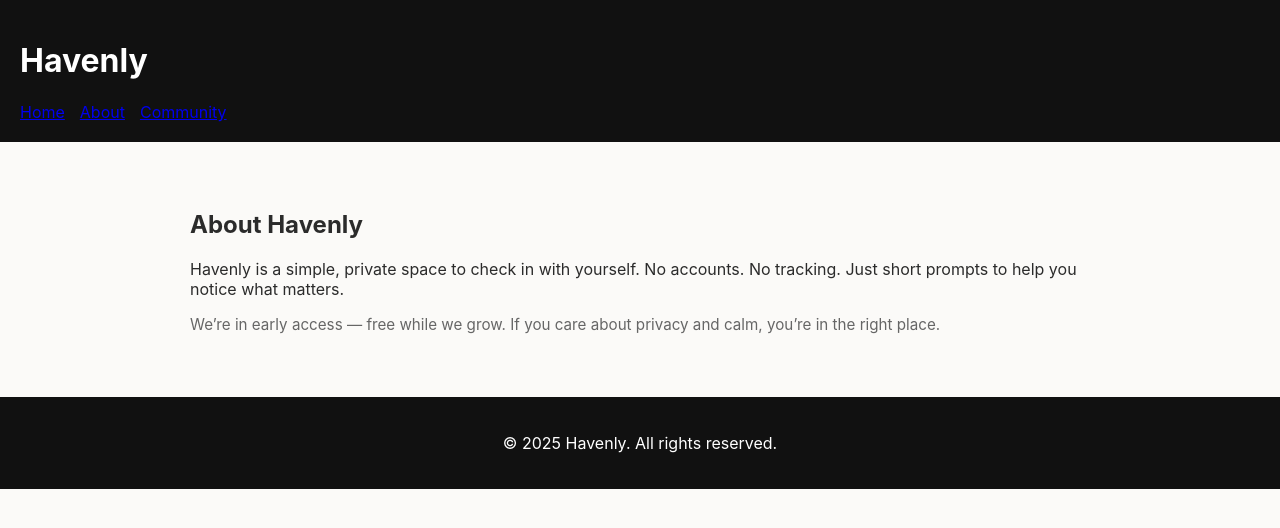
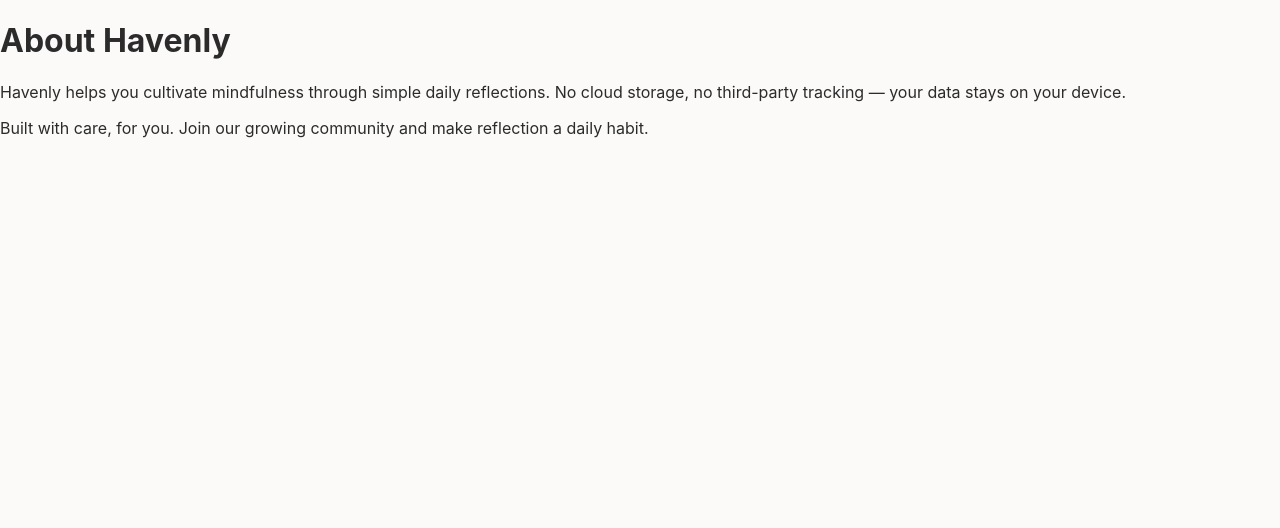
Before and after one commit to Khrboshi/havenly, a Next.js app: page /about in a window 1280 px wide. Shown: the top 528 px of the page. Built offline with nearby package versions, Linux system fonts and the light colour scheme.

Commit message:
Update and rename about.js to about.jsx

```diff
--- a/pages/about.js
+++ /dev/null
@@ -1,16 +0,0 @@
-import Header from '../components/Header'
-import Footer from '../components/Footer'
-
-export default function About(){
-  return (
-    <>
-      <Header/>
-      <main className="container about">
-        <h2>About Havenly</h2>
-        <p>Havenly is a simple, private space to check in with yourself. No accounts. No tracking. Just short prompts to help you notice what matters.</p>
-        <p className="muted">We’re in early access — free while we grow. If you care about privacy and calm, you’re in the right place.</p>
-      </main>
-      <Footer/>
-    </>
-  )
-}
--- /dev/null
+++ b/pages/about.jsx
@@ -0,0 +1,25 @@
+import React from "react";
+import Head from "next/head";
+
+export default function About() {
+  return (
+    <>
+      <Head>
+        <title>About Havenly</title>
+        <meta
+          name="description"
+          content="Havenly is a private, minimal, and calming app for daily reflections, mindfulness, and emotional wellbeing."
+        />
+      </Head>
+      <main className="max-w-2xl mx-auto p-8 text-gray-800">
+        <h1 className="text-3xl font-bold mb-4">About Havenly</h1>
+        <p className="mb-4">
+          Havenly helps you cultivate mindfulness through simple daily reflections. No cloud storage, no third-party tracking — your data stays on your device.
+        </p>
+        <p>
+          Built with care, for you. Join our growing community and make reflection a daily habit.
+        </p>
+      </main>
+    </>
+  );
+}
```
